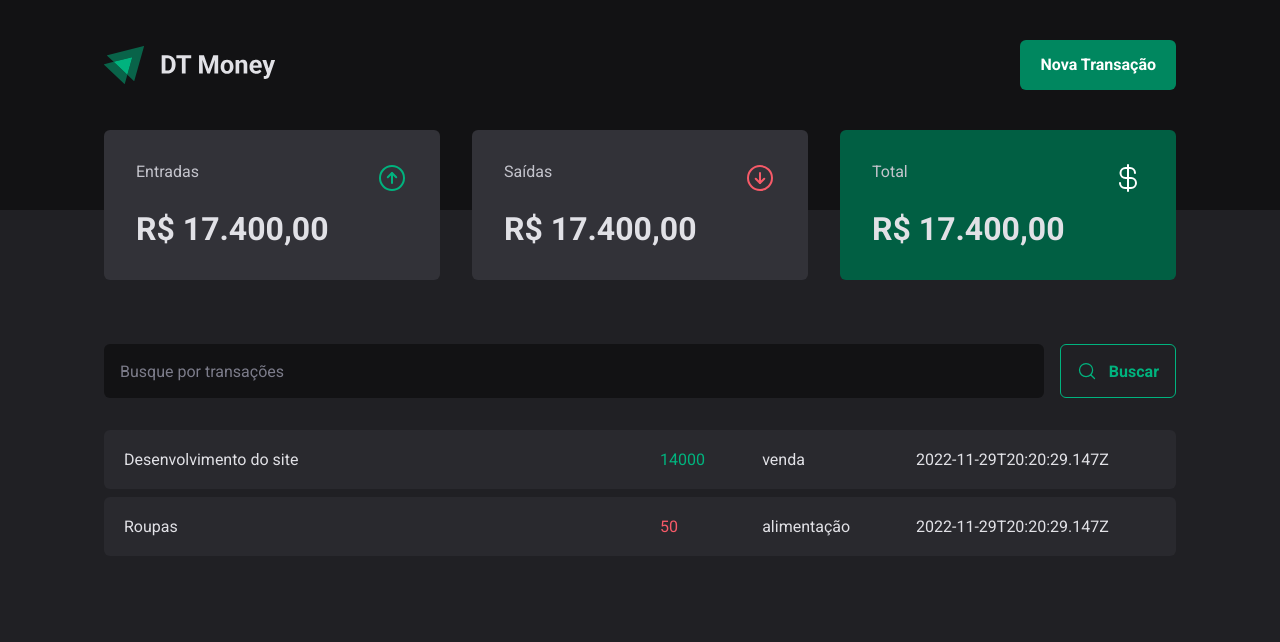
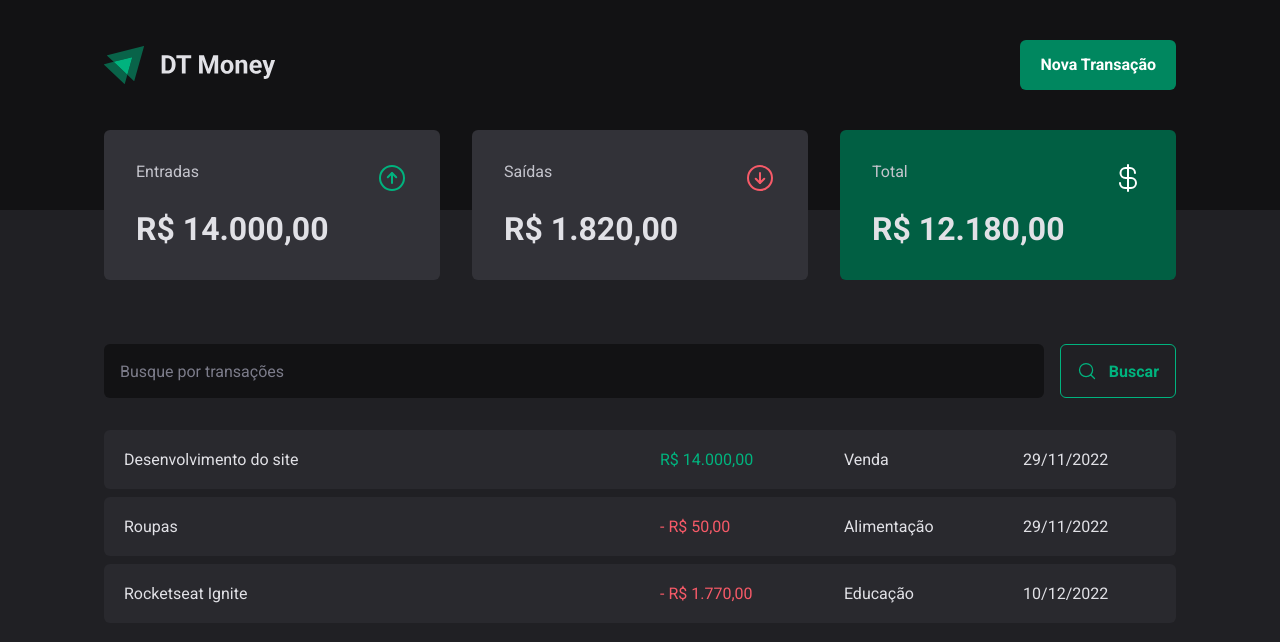
Before and after one commit to Tonysw2/03-ignite-challenge, a React (Vite) app: page / in a window 1280 px wide. Shown: the top 642 px of the page. Built offline with nearby package versions, Linux system fonts and the light colour scheme; data requests are answered from the project's data file.

Commit message:
Added useSummary custom hook and format prices and dates

```diff
--- a/server.json
+++ b/server.json
@@ -4,7 +4,7 @@
       "id": 1,
       "description": "Desenvolvimento do site",
       "type": "income",
-      "category": "venda",
+      "category": "Venda",
       "price": 14000,
       "createdAt": "2022-11-29T20:20:29.147Z"
     },
@@ -12,9 +12,17 @@
       "id": 2,
       "description": "Roupas",
       "type": "outcome",
-      "category": "alimentação",
+      "category": "Alimentação",
       "price": 50,
       "createdAt": "2022-11-29T20:20:29.147Z"
+    },
+    {
+      "id": 3,
+      "description": "Rocketseat Ignite",
+      "type": "outcome",
+      "category": "Educação",
+      "price": 1770,
+      "createdAt": "2022-12-10T20:20:29.147Z"
     }
   ]
 }
--- a/src/components/Summary/index.tsx
+++ b/src/components/Summary/index.tsx
@@ -1,7 +1,11 @@
 import { ArrowCircleDown, ArrowCircleUp, CurrencyDollar } from 'phosphor-react'
+import { useSummary } from '../../hooks/useSummary'
+import { priceFormatter } from '../../utils/Formatter'
 import { SummaryCard, SummaryContainer } from './styles'
 
 export function Summary() {
+  const summary = useSummary()
+
   return (
     <SummaryContainer>
       <SummaryCard>
@@ -10,7 +14,7 @@
           <ArrowCircleUp size={32} color="#00b37e" />
         </header>
 
-        <strong>R$ 17.400,00</strong>
+        <strong>{priceFormatter.format(summary.income)}</strong>
       </SummaryCard>
 
       <SummaryCard>
@@ -19,7 +23,7 @@
           <ArrowCircleDown size={32} color="#f75a68" />
         </header>
 
-        <strong>R$ 17.400,00</strong>
+        <strong>{priceFormatter.format(summary.outcome)}</strong>
       </SummaryCard>
 
       <SummaryCard variant="green">
@@ -28,7 +32,7 @@
           <CurrencyDollar size={32} color="#ffffff" />
         </header>
 
-        <strong>R$ 17.400,00</strong>
+        <strong>{priceFormatter.format(summary.total)}</strong>
       </SummaryCard>
     </SummaryContainer>
   )
--- /dev/null
+++ b/src/hooks/useSummary.ts
@@ -0,0 +1,27 @@
+import { useContext } from 'react'
+import { TransactionsContext } from '../contexts/TransactionsContext'
+
+export function useSummary() {
+  const { transactions } = useContext(TransactionsContext)
+
+  const summary = transactions.reduce(
+    (acc, transaction) => {
+      if (transaction.type === 'income') {
+        acc.income += transaction.price
+        acc.total += transaction.price
+      } else {
+        acc.outcome += transaction.price
+        acc.total -= transaction.price
+      }
+
+      return acc
+    },
+    {
+      income: 0,
+      outcome: 0,
+      total: 0,
+    },
+  )
+
+  return summary
+}
--- a/src/pages/Transactions/index.tsx
+++ b/src/pages/Transactions/index.tsx
@@ -2,6 +2,7 @@
 import { Header } from '../../components/Header'
 import { Summary } from '../../components/Summary'
 import { TransactionsContext } from '../../contexts/TransactionsContext'
+import { dateFormatter, priceFormatter } from '../../utils/Formatter'
 import { SearchForm } from './components/SearchForm'
 import {
   PriceHighLight,
@@ -28,11 +29,14 @@
                   <td width="50%">{transaction.description}</td>
                   <td>
                     <PriceHighLight variant={transaction.type}>
-                      {transaction.price}
+                      {transaction.type === 'outcome' && '- '}
+                      {priceFormatter.format(transaction.price)}
                     </PriceHighLight>
                   </td>
                   <td>{transaction.category}</td>
-                  <td>{transaction.createdAt}</td>
+                  <td>
+                    {dateFormatter.format(new Date(transaction.createdAt))}
+                  </td>
                 </tr>
               )
             })}
--- /dev/null
+++ b/src/utils/Formatter.ts
@@ -0,0 +1,6 @@
+export const dateFormatter = new Intl.DateTimeFormat('pt-br')
+
+export const priceFormatter = new Intl.NumberFormat('pt-br', {
+  style: 'currency',
+  currency: 'BRL',
+})
```
